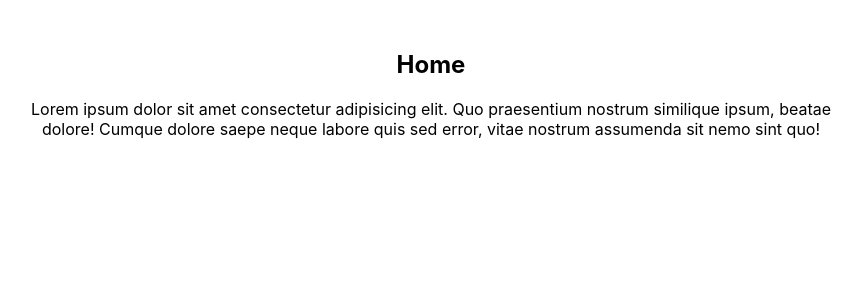
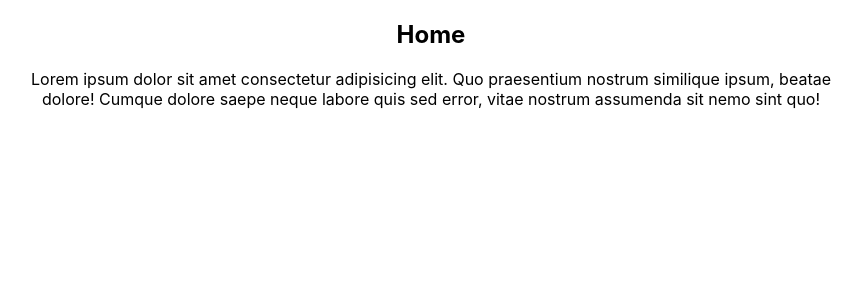
Before and after one commit to ahorn256/routing_2, a React (Create React App) app: page / in a window 1280 px wide. Shown: the top 300 px of the page, without its empty margins (209-1070 px from the left). Built offline with nearby package versions, Linux system fonts and the light colour scheme.

Commit message:
added Container in Home page

```diff
--- a/src/Home/index.module.scss
+++ /dev/null
@@ -1,6 +0,0 @@
-.home {
-  text-align: center;
-  max-width: 800px;
-  margin: auto;
-  padding: 10px;
-}
--- a/src/Home/index.tsx
+++ b/src/Home/index.tsx
@@ -1,11 +1,11 @@
-import styles from './index.module.scss';
+import { Container } from '@mui/material';
 
 function Home() {
   return (
-    <div className={styles.home}>
+    <Container maxWidth='md'>
       <h2>Home</h2>
       <p>Lorem ipsum dolor sit amet consectetur adipisicing elit. Quo praesentium nostrum similique ipsum, beatae dolore! Cumque dolore saepe neque labore quis sed error, vitae nostrum assumenda sit nemo sint quo!</p>
-    </div>
+    </Container>
   );
 }
 
```
